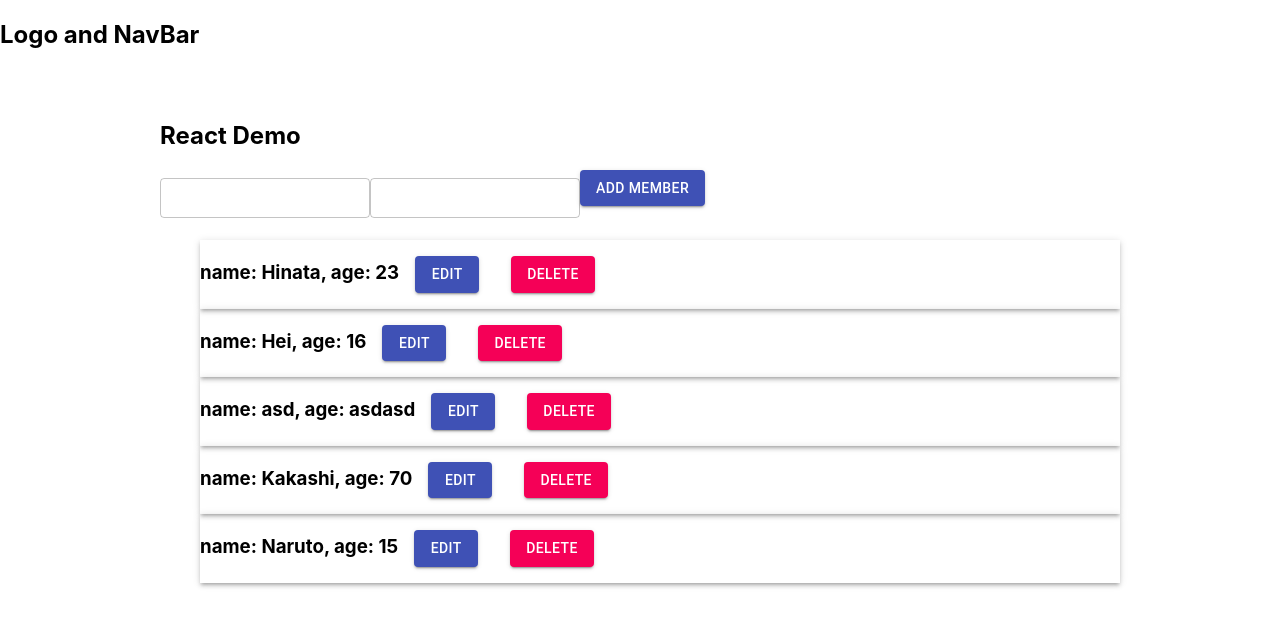
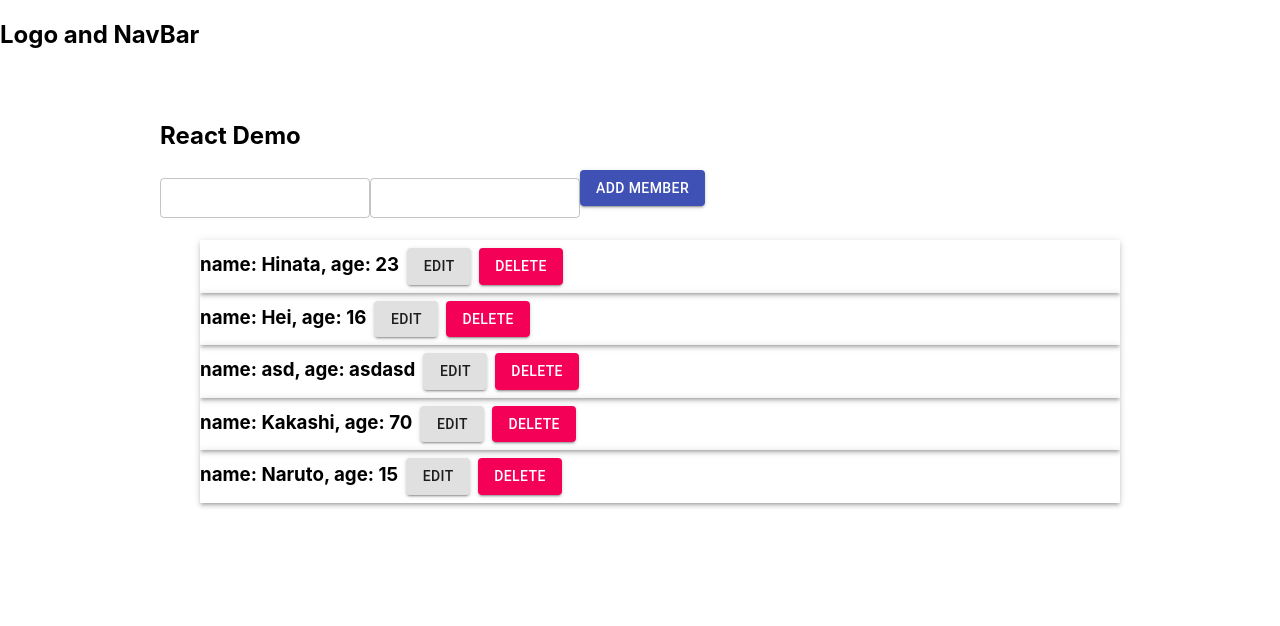
Before and after one commit to webmasterdevlin/inmeta-reactjs, a React (Create React App) app: page /member-list in a window 1280 px wide. Shown: the top 626 px of the page. Built offline with nearby package versions, Linux system fonts and the light colour scheme; data requests are answered from the project's data file.

Commit message:
just another update

```diff
--- a/src/components/MemberList.js
+++ b/src/components/MemberList.js
@@ -79,34 +79,26 @@ export default function MemberList() {
             <TextField onChange={handleAgeOnChange} margin="dense" variant="outlined" multiline rowsMax="4" />
             <Button variant="contained" color="primary" onClick={handleAddMember} >Add Member</Button>
             <ul style={{ listStyle: 'none' }}>
-                {loading
-                    ?
-                    <h2>Loading...</h2>
+                {loading ?
+                    <h2>Loading..</h2>
                     :
                     members.map(m =>
-                        <Box key={m.id} boxShadow={3}>
-                            <li >
-                                {forEditing === m.id ?
-                                    (<>
+                        <Box boxShadow={3} key={m.id}>  <li>
+                            {forEditing === m.id ? (
+                                <>
                                     <TextField margin="dense"
-                                            variant="outline"
+                                        variant="outlined"
                                         multiline rowsMax="4" />
                                     <TextField margin="dense"
-                                            variant="outline"
+                                        variant="outlined"
                                         multiline rowsMax="4" />
                                 </>) : (`name: ${m.name}, age: ${m.age}`)
                             }
                             {forEditing === m.id ?
-                                    (<Button variant="contained" className={button}
-                                        onClick={() => alert('Update')} >
-                                        Update</Button>)
-                                    :
-                                    <Button variant="contained" color="primary" style={{ margin: '1rem' }}
-                                        onClick={() => handleEditMember(m)} >
-                                        Edit </Button>}
-                                <Button variant="contained" color="secondary" style={{ margin: '1rem' }}
-                                    onClick={() => deleteMember(m.id)} >
-                                    Delete</Button>
+                                (<Button variant="contained" color="primary" >Update</Button>) :
+                                (<Button variant="contained" className={button} onClick={() => handleEditMember(m)} >Edit</Button>)}
+                            <Button variant="contained" color="secondary" onClick={() => deleteMember(m.id)} >Delete</Button>
+
                         </li>
                         </Box>
                     )}
```
Lines whose indentation alone changed are shown as unchanged.
